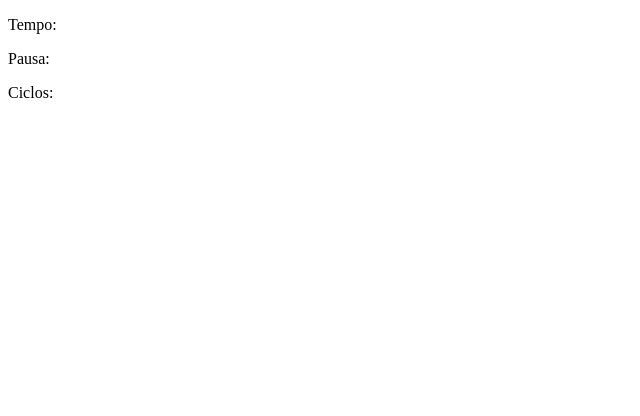
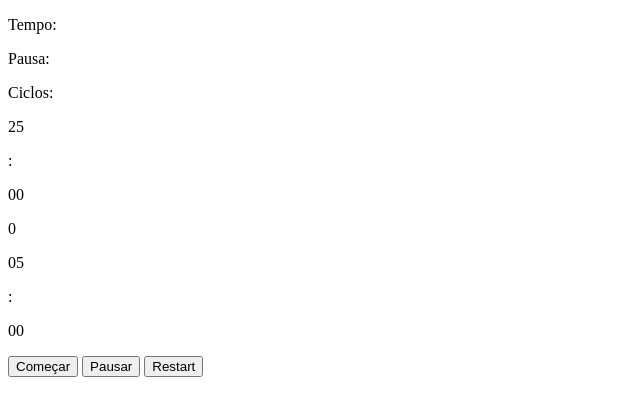
Before and after one commit to Flavioodev/Short-Projects, a plain HTML site: page Pomodoro/index.html in a window 1280 px wide. Shown: the whole page, without its empty margins (0-640 px from the left). Drawn offline with Linux system fonts and the light colour scheme.

Commit message:
Cria o HTML do projeto

```diff
--- a/Pomodoro/index.html
+++ b/Pomodoro/index.html
@@ -9,13 +9,21 @@
 </head>
 <body>
     <div id="container">
-        <p id="tempo" class="label">Tempo:</p><p id="pausa" class="label">Pausa:</p><p id="cilcos" class="label"> Ciclos:</p>
+        <p id="pomodoro" class="label">Tempo:</p><p id="pausa" class="label">Pausa:</p><p id="ciclos" class="label"> Ciclos:</p>
 
-        <div id="tempoCount" class="count">
-            <p id=""></p>
+        <div id="pomodoro-timer" class="timer">
+            <p id="pom-min">25</p><p class="doisPontos">:</p><p id="pom-seg">00</p>
+        </div>
 
+        <p id="ciclosCount" class="timer">0</p>
 
+        <div id="pausa-timer" class="timer">
+            <p id="pausa_min">05</p><p class="doisPontos">:</p><p id="pausa-seg">00</p>
         </div>
+
+        <button id="start" class="btn">Começar</button>
+        <button id="stop" class="btn">Pausar</button>
+        <button id="restart">Restart</button>
     </div>
 
     <script src="./script.js"></script>
```
